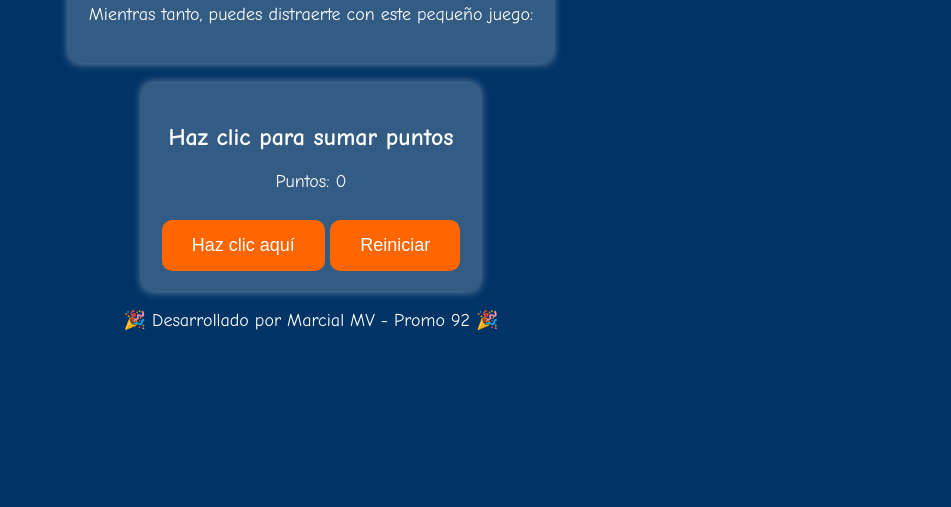
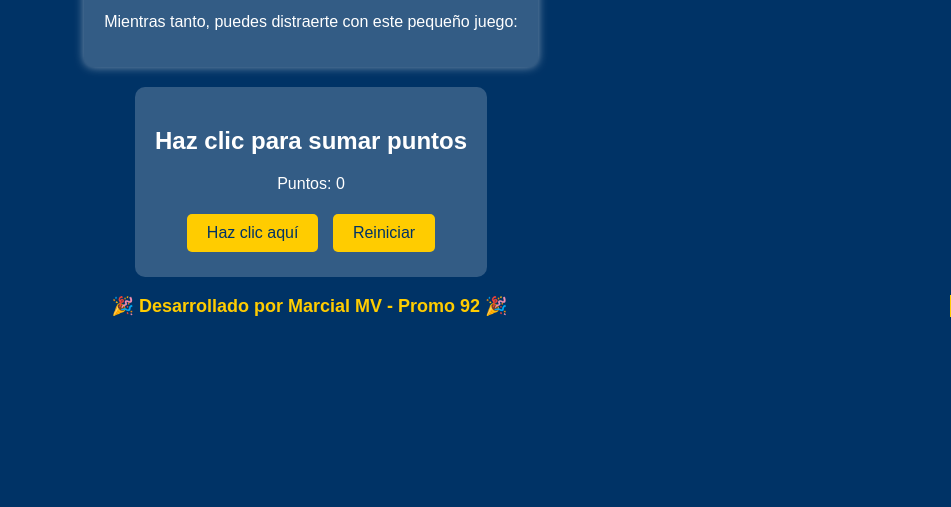
Before and after one commit to GaToPhArDo/exalumnos.jpvg, a plain HTML site: page index.html in a window 1280 px wide. Shown: the part 293-800 px from the top of the page, without its empty margins (329-1280 px from the left). Drawn offline with Linux system fonts and the light colour scheme.

Commit message:
Update style.css 9

```diff
--- a/style.css
+++ b/style.css
@@ -1,5 +1,5 @@
 body {
-    font-family: 'Comic Sans MS', cursive, sans-serif;
+    font-family: Arial, sans-serif;
     text-align: center;
     background-color: #003366; /* Azul oscuro */
     color: white;
@@ -7,8 +7,8 @@ body {
     padding: 0;
     display: flex;
     flex-direction: column;
+    align-items: center;
     justify-content: center;
-    align-items: center;
     height: 100vh;
 }
 
@@ -17,52 +17,41 @@ body {
     padding: 20px;
     border-radius: 10px;
     box-shadow: 0px 0px 10px rgba(255, 255, 255, 0.5);
-    margin-bottom: 20px;
 }
 
 h1 {
-    color: #ffcc00; /* Amarillo brillante */
+    color: #ffcc00; /* Amarillo */
 }
 
 .game-container {
+    margin-top: 20px;
     background: rgba(255, 255, 255, 0.2);
     padding: 20px;
     border-radius: 10px;
-    box-shadow: 0px 0px 10px rgba(255, 255, 255, 0.5);
 }
 
 button {
-    background-color: #ff6600; /* Naranja */
-    color: white;
+    background-color: #ffcc00;
+    color: #003366;
+    padding: 10px 20px;
     border: none;
-    padding: 15px 30px;
-    font-size: 18px;
+    border-radius: 5px;
+    font-size: 16px;
     cursor: pointer;
-    border-radius: 10px;
-    transition: 0.3s;
-    margin-top: 10px;
+    margin: 5px;
 }
 
 button:hover {
-    background-color: #ff4500; /* Rojo oscuro */
+    background-color: #ffdd55;
 }
 
-p {
-    font-size: 18px;
-}
-
-#timer {
-    font-size: 20px;
-    font-weight: bold;
-    color: #ffcc00; /* Amarillo */
-}
-
-.marquesina {
+.texto-escribir {
     font-size: 18px;
     font-weight: bold;
-    color: #ffcc00; /* Amarillo */
-    background: rgba(255, 255, 255, 0.2);
-    padding: 10px;
-    border-radius: 10px;
-    margin-top: 20px;
+    color: #ffcc00;
+    white-space: nowrap;
+    border-right: 3px solid #ffcc00;
+    overflow: hidden;
+    width: 100%;
+    display: inline-block;
 }
```
